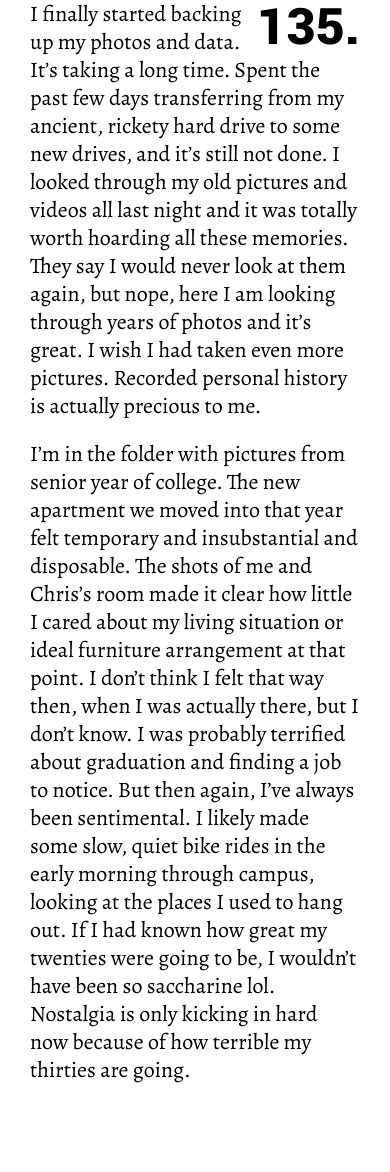
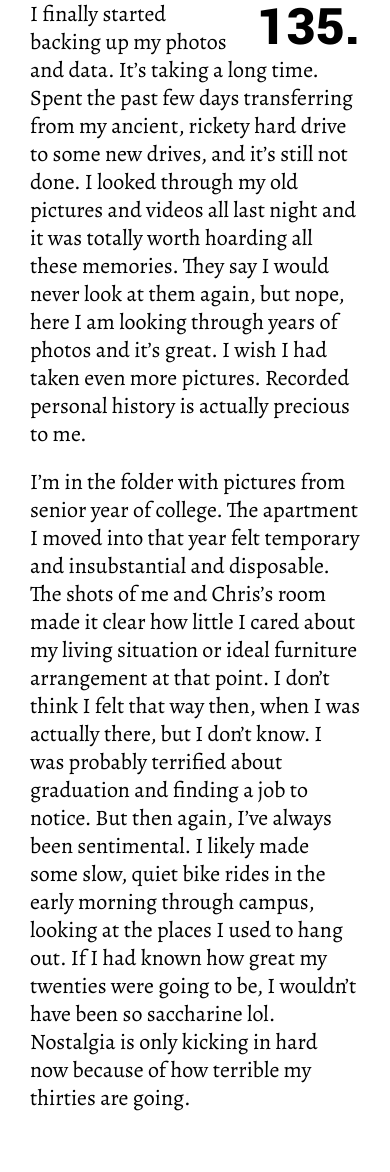
Before and after one commit to fv231/blog, a Jekyll site: the page built from _posts/2020-08-08-135.md, in a window 390 px wide. Shown: the part 308-1480 px from the top of the page. Built offline with Jekyll 4.4.1, drawn with Linux system fonts in a browser that asks for light colours; before the commit the page ends 1442 px from its top, so only the background shows below that.

Commit message:
More trimming

```diff
--- a/_layouts/post.html
+++ b/_layouts/post.html
@@ -6,13 +6,11 @@
   <img src="{{ site.baseurl }}/images/bg{{ page.title }}.jpg" />
 </div>
 
-<div class="post">
-  <div class="title" id="random">
+<div class="text">
+  <p class="title" id="random">
     <a href="/?" title="?">{{ page.title }}.</a>
-  </div>
-  <div class="post-content">
-    {{ content }}
-  </div>
+  </p>
+  {{ content }}
 </div>
 
 <div class="nav">
--- a/_posts/2020-08-08-135.md
+++ b/_posts/2020-08-08-135.md
@@ -1,3 +1,3 @@
 I finally started backing up my photos and data. It's taking a long time. Spent the past few days transferring from my ancient, rickety hard drive to some new drives, and it's still not done. I looked through my old pictures and videos all last night and it was totally worth hoarding all these memories. They say I would never look at them again, but nope, here I am looking through years of photos and it's great. I wish I had taken even more pictures. Recorded personal history is actually precious to me.
 
-I'm in the folder with pictures from senior year of college. The new apartment we moved into that year felt temporary and insubstantial and disposable. The shots of me and Chris's room made it clear how little I cared about my living situation or ideal furniture arrangement at that point. I don't think I felt that way then, when I was actually there, but I don't know. I was probably terrified about graduation and finding a job to notice. But then again, I've always been sentimental. I likely made some slow, quiet bike rides in the early morning through campus, looking at the places I used to hang out. If I had known how great my twenties were going to be, I wouldn't have been so saccharine lol. Nostalgia is only kicking in hard now because of how terrible my thirties are going.
+I'm in the folder with pictures from senior year of college. The apartment I moved into that year felt temporary and insubstantial and disposable. The shots of me and Chris's room made it clear how little I cared about my living situation or ideal furniture arrangement at that point. I don't think I felt that way then, when I was actually there, but I don't know. I was probably terrified about graduation and finding a job to notice. But then again, I've always been sentimental. I likely made some slow, quiet bike rides in the early morning through campus, looking at the places I used to hang out. If I had known how great my twenties were going to be, I wouldn't have been so saccharine lol. Nostalgia is only kicking in hard now because of how terrible my thirties are going.
--- a/style.css
+++ b/style.css
@@ -1,7 +1,7 @@
 *
 { border:0; padding:0; margin:0; box-sizing:border-box; }
 
-html, body, .wrapper, .post
+html, body, .wrapper, .text
 { height:100%; }
 
 a
@@ -16,19 +16,13 @@
 .picture img
 { display:none; }
 
-.post
+.text
 { float:right; width:450px; padding:20px 20px 0; font:22px/28px 'Alegreya', serif; }
 
-.post-content
+.text p
 { padding:0 0 20px 0; }
 
-.post p
-{ margin:0 0 20px 0; }
-
-.post p:last-of-type
-{ margin:0; }
-
-.title
+.text .title
 { font:56px/56px 'Yantramanav', sans-serif; float:right; padding:0 0 0 20px; clear:right; }
 
 .nav
@@ -37,17 +31,11 @@
 
 @media only screen and (max-width:700px)
 {
-  .html, body, .wrapper, .post
+  .html, body, .wrapper, .text
   { height:auto; }
 
   .wrapper
   { display:block; max-width:420px; margin:0 auto; padding:0 20px; }
-
-  .post
-  { float:none; padding:10px 10px 0; width:100%; }
-
-  .post-content
-  { padding:10px 0 50px 0; }
 
   .picture
   { float:none; position:relative; width:100%; margin:20px 0 0; height:auto; }
@@ -55,6 +43,6 @@
   .picture img
   { display:block; width:100%; }
 
-  .title
-  { padding:10px 0 0 10px; }
+  .text
+  { float:none; padding:20px 10px 40px; width:100%; }
 }
```
Also changed, not shown: index.html (+4 -6 lines).
